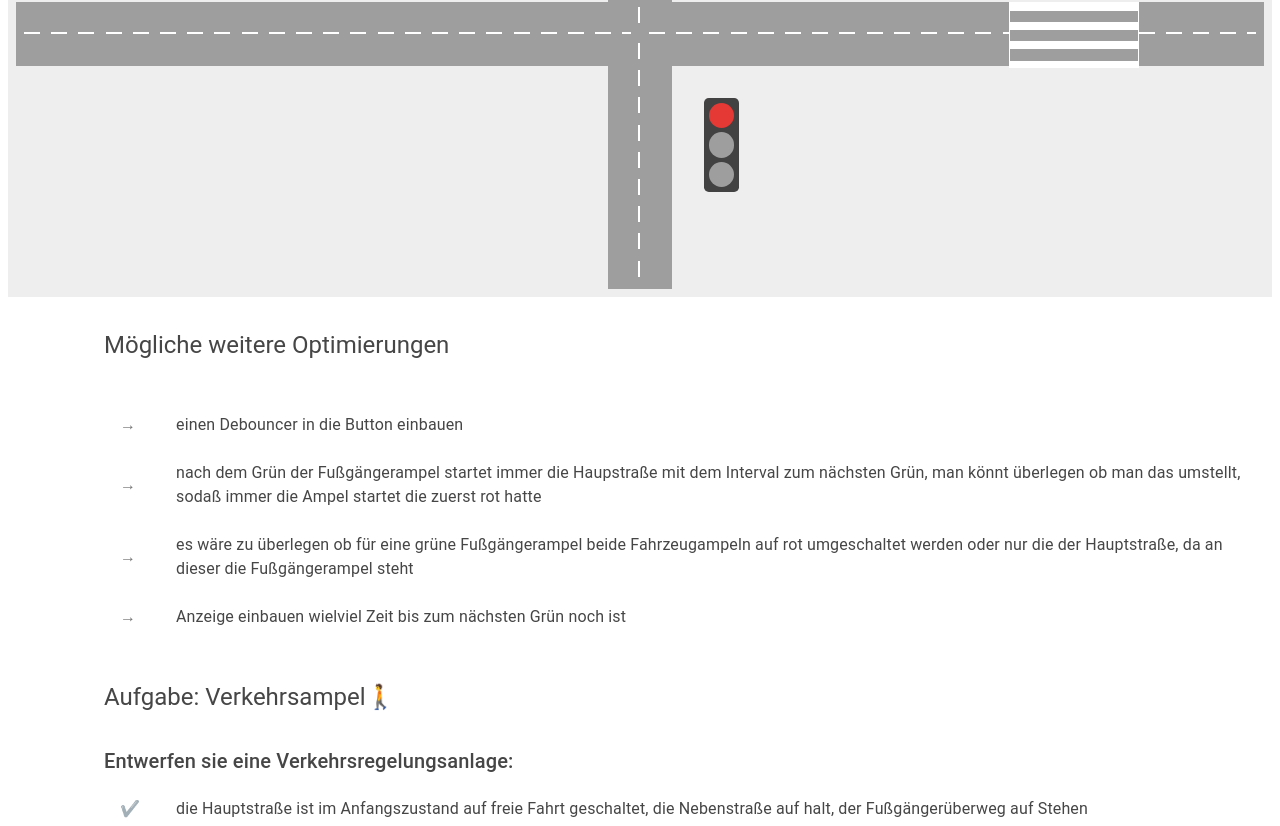
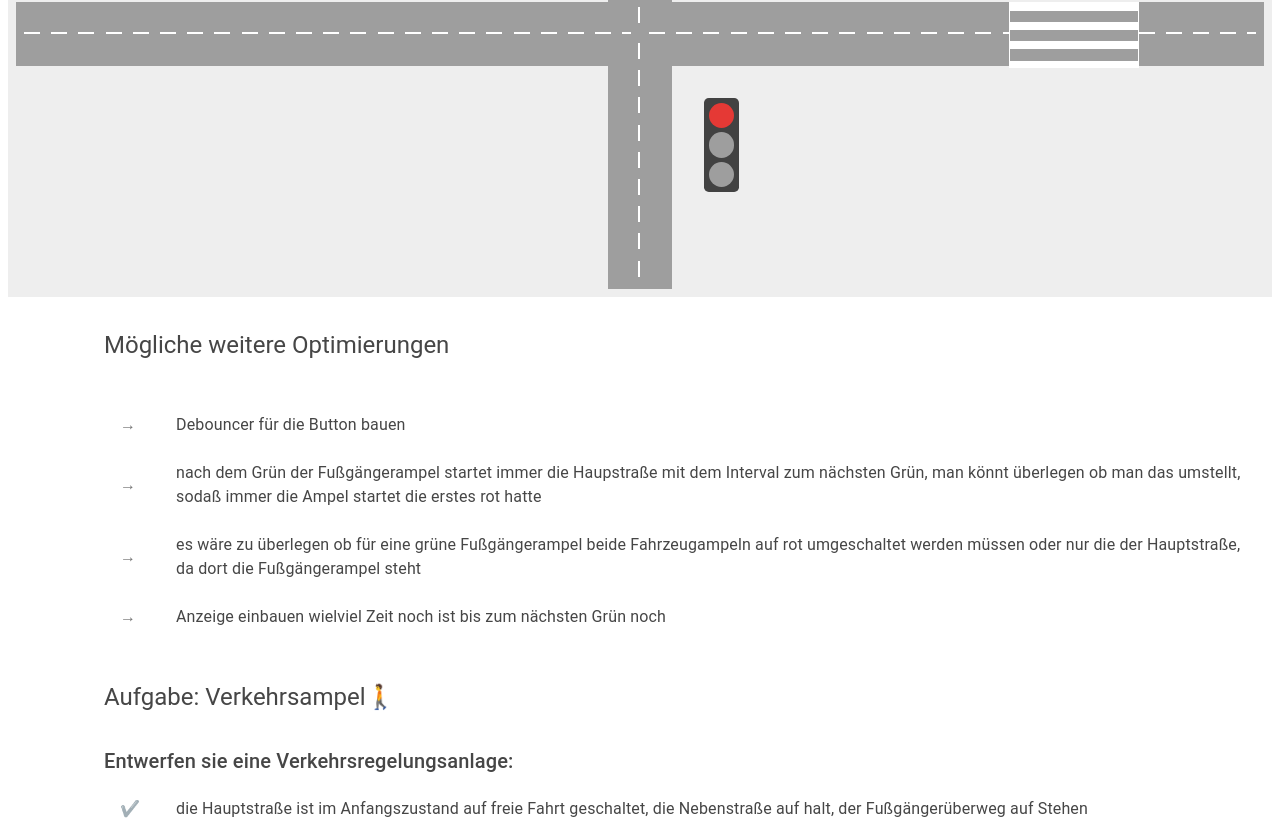
Before and after one commit to silkeg/TrafficLight, a React (Vite) app: page / in a window 1280 px wide. Shown: the part 344-1170 px from the top of the page. Built offline with nearby package versions, Linux system fonts and the light colour scheme.

Commit message:
small optimization

```diff
--- a/src/app/components/additional/FurtherOptimizations.tsx
+++ b/src/app/components/additional/FurtherOptimizations.tsx
@@ -20,7 +20,7 @@ export function FurtherOptimizations() {
               →
             </span>
           </ListItemIcon>
-          <ListItemText>einen Debouncer in die Button einbauen</ListItemText>
+          <ListItemText>Debouncer für die Button bauen</ListItemText>
         </ListItem>
         <ListItem>
           <ListItemIcon>
@@ -31,7 +31,7 @@ export function FurtherOptimizations() {
           <ListItemText>
             nach dem Grün der Fußgängerampel startet immer die Haupstraße mit
             dem Interval zum nächsten Grün, man könnt überlegen ob man das
-            umstellt, sodaß immer die Ampel startet die zuerst rot hatte
+            umstellt, sodaß immer die Ampel startet die erstes rot hatte
           </ListItemText>
         </ListItem>
         <ListItem>
@@ -42,8 +42,8 @@ export function FurtherOptimizations() {
           </ListItemIcon>
           <ListItemText>
             es wäre zu überlegen ob für eine grüne Fußgängerampel beide
-            Fahrzeugampeln auf rot umgeschaltet werden oder nur die der
-            Hauptstraße, da an dieser die Fußgängerampel steht
+            Fahrzeugampeln auf rot umgeschaltet werden müssen oder nur die der
+            Hauptstraße, da dort die Fußgängerampel steht
           </ListItemText>
         </ListItem>
         <ListItem>
@@ -53,7 +53,7 @@ export function FurtherOptimizations() {
             </span>
           </ListItemIcon>
           <ListItemText>
-            Anzeige einbauen wielviel Zeit bis zum nächsten Grün noch ist
+            Anzeige einbauen wielviel Zeit noch ist bis zum nächsten Grün noch
           </ListItemText>
         </ListItem>
       </List>
```
